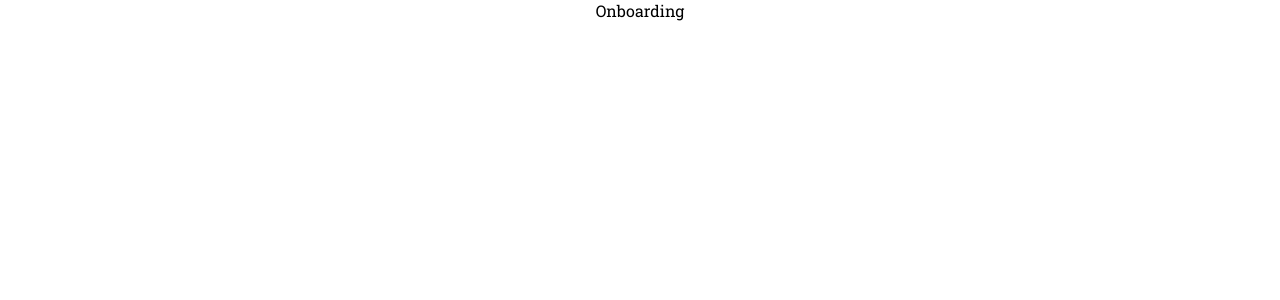
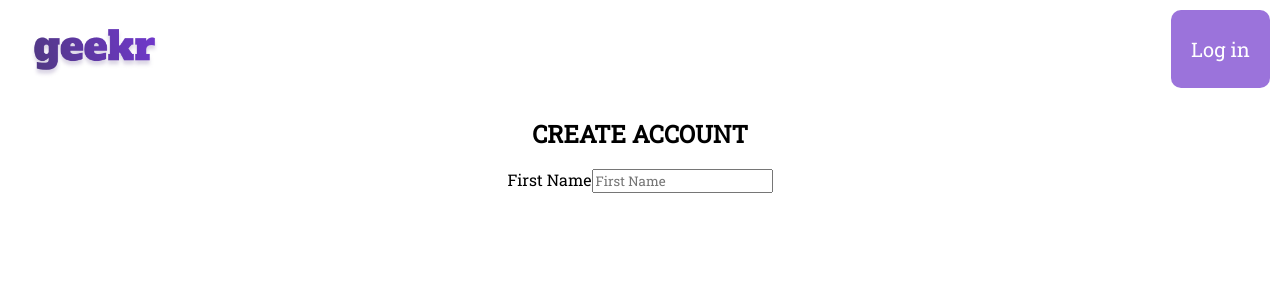
Before and after one commit to Aryann15/geekr, a React (Create React App) app: page /onboarding in a window 1280 px wide. Shown: the top 300 px of the page. Built offline with nearby package versions, Linux system fonts and the light colour scheme; the HTML template or start-up script is replaced by a standard one.

Commit message:
input for the onboarind page

```diff
--- a/src/pages/Onboarding.jsx
+++ b/src/pages/Onboarding.jsx
@@ -1,8 +1,35 @@
-import React from 'react'
+import { useState } from "react"
+import Nav from "../components/Nav"
+
 
 const Onboarding = () => {
+
+  const handleSubmit = () =>{
+  }
+  const handleChange = () => {}
   return (
-    <div>Onboarding</div>
+    <>
+    <Nav
+    setShowModal= {() => {}}
+    showModal ={false}
+    />
+    <div className="onboarding">
+      <h2>CREATE ACCOUNT</h2>
+      <form onSubmit={handleSubmit}>
+        <section>
+          <label htmlFor="first_name">First Name</label>
+          <input
+          id='first_name'
+          type="text"
+          name="first_name"
+          placeholder="First Name"
+          required={true}
+          value={""}
+          onChange={handleChange}/>
+        </section>
+      </form>
+    </div>
+    </>
   )
 }
 
```
